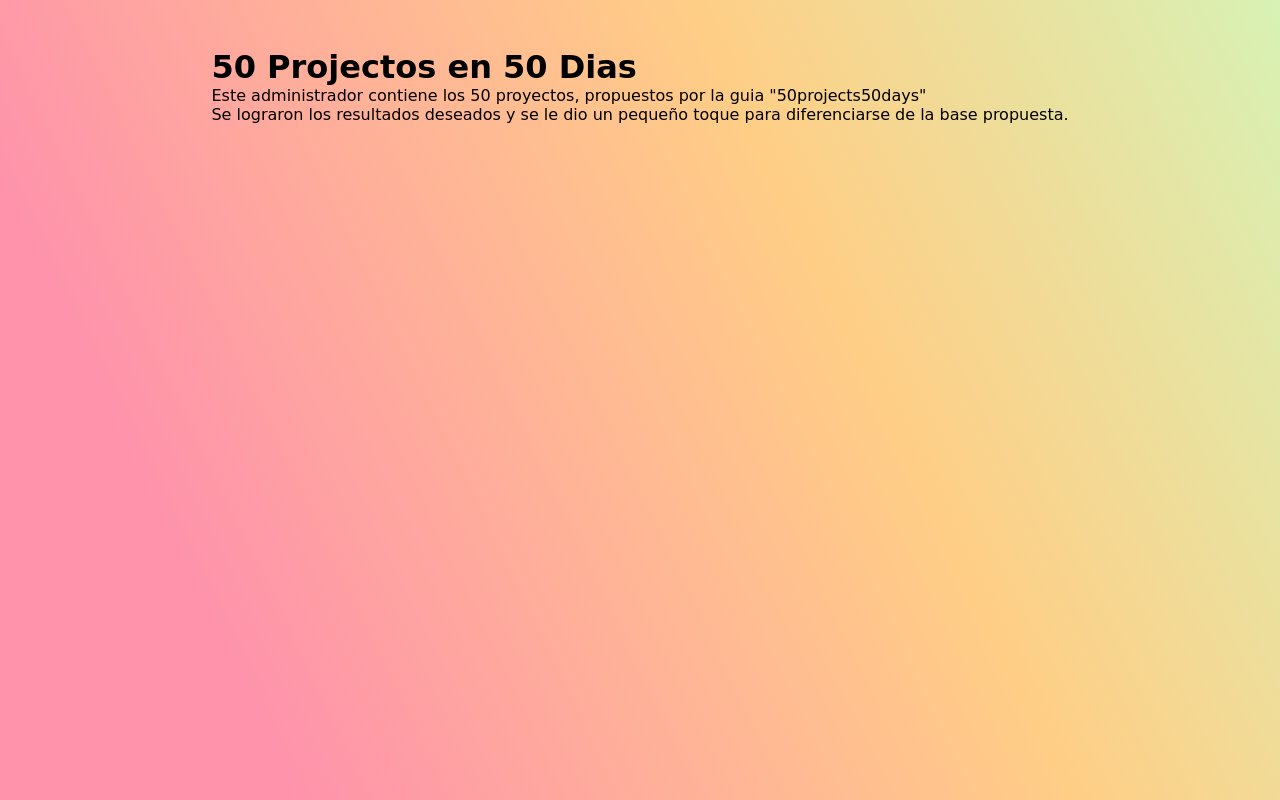
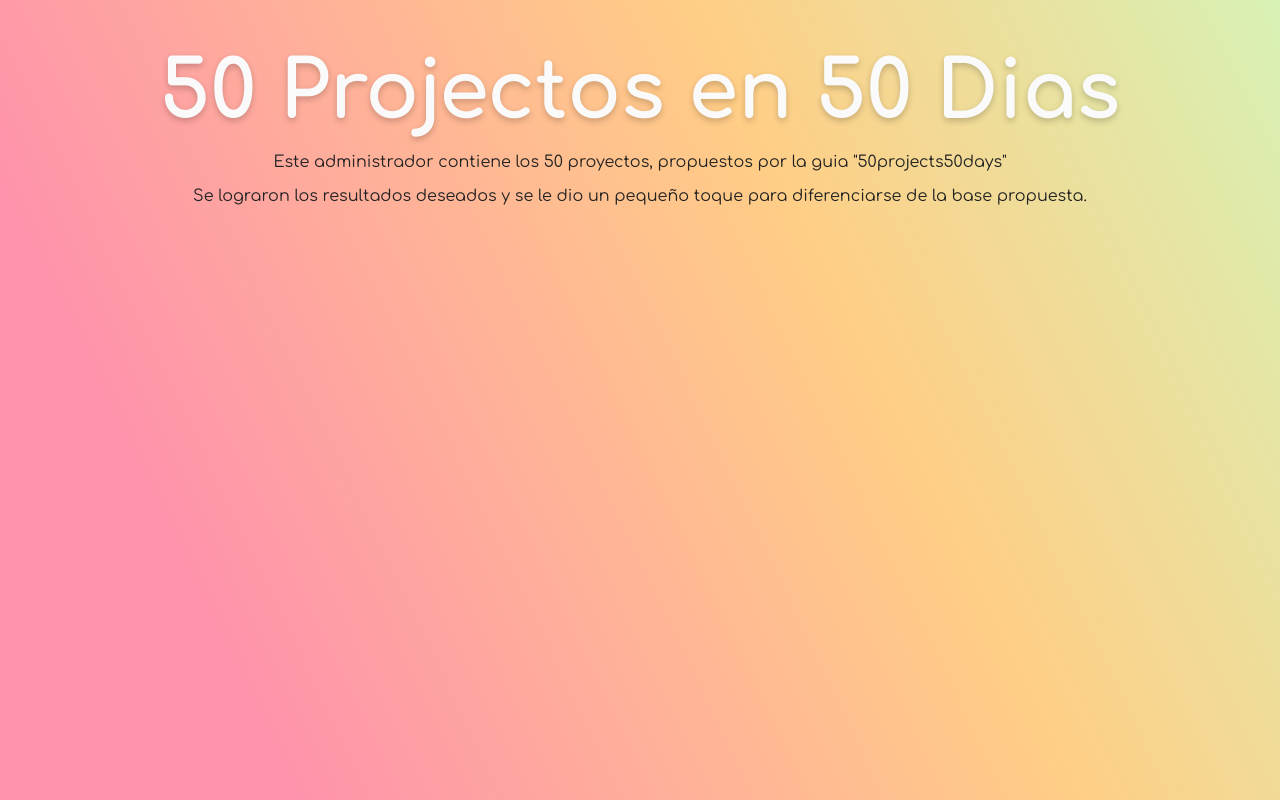
Before and after one commit to EndoRodrigo/50Proyects50DaysV1, a plain HTML site: page index.html in a window 1280 px wide. Drawn offline with Linux system fonts and the light colour scheme.

Commit message:
Añadiendo los ultimos estilos a la pagina principal

```diff
--- a/style.css
+++ b/style.css
@@ -1,3 +1,5 @@
+@import url('https://fonts.googleapis.com/css2?family=Comfortaa:wght@300;400;500;600;700&display=swap');
+
 *{
     padding: 0px;
     margin: 0px;
@@ -7,16 +9,27 @@
 
 body{
     min-height: 100vh;
-    height: 100%;
-    width: 100%;
     background-image: linear-gradient( 64.3deg,  rgba(254,122,152,0.81) 17.7%, rgba(255,206,134,1) 64.7%, rgba(172,253,163,0.64) 112.1% );
-    /*background-image: url("img/bg.jpg");*/
-    background-size: cover;
-    background-position: center;
-    background-repeat: no-repeat;
-    background-color: #fFFFFF;
     display: flex;
     justify-content: center;
-    padding-top: 3rem;
-    padding-bottom: 3rem;
+    padding: 3rem 0 3rem 0;
 }
+
+main{
+    display: flex;
+    flex-direction: column;
+    align-items: center;
+    gap: 1rem;
+    max-width: 100%;
+}
+
+h1{
+    font-size: 5rem;
+    font-weight: 700;
+    color: #fafafa;
+    text-shadow: 0 3px 6px rgba(0, 0, 0, 0.2);
+}
+
+.texto{
+    color: #222;
+}
```
